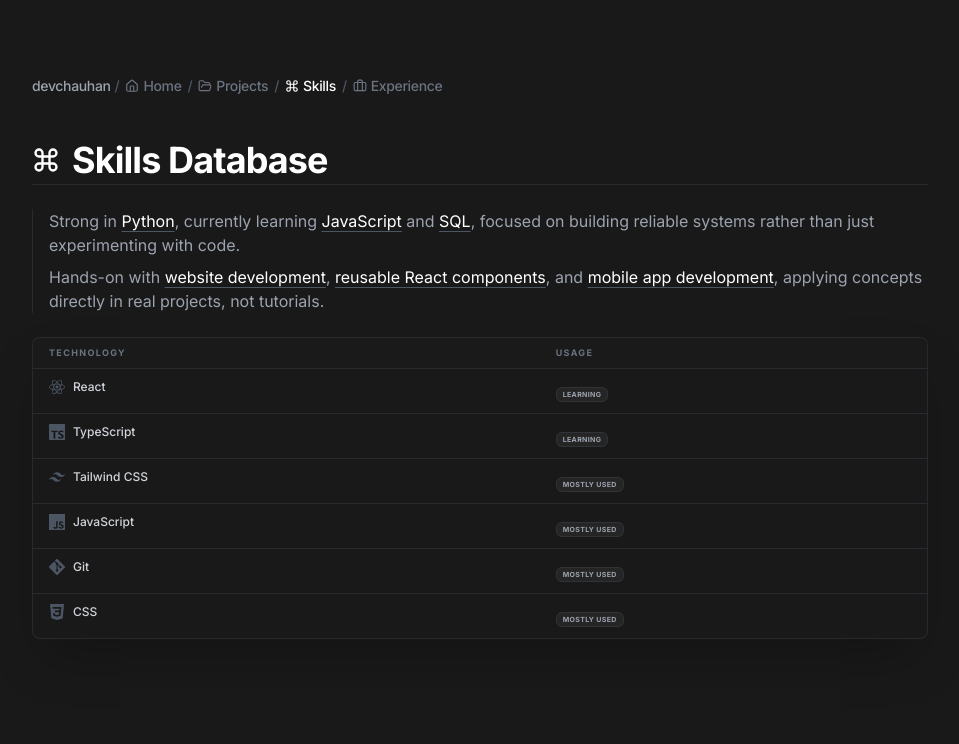
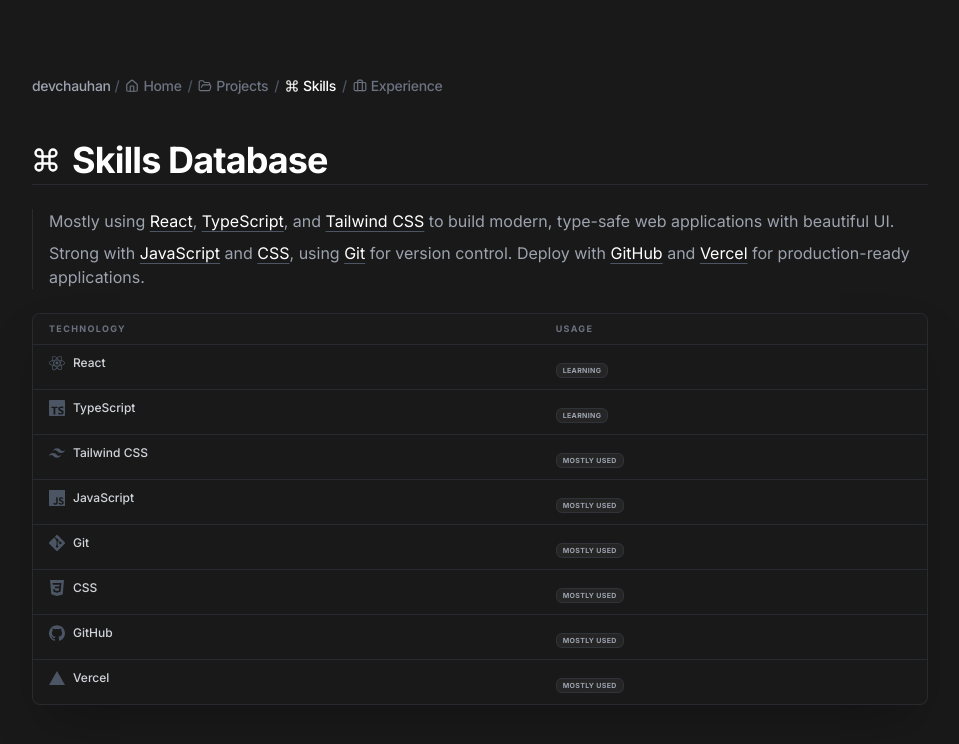
Before and after one commit to devchauhann/dev, a React (Vite) app: page /skills in a window 1280 px wide. Shown: the top 744 px of the page, without its empty margins (144-1103 px from the left). Built offline with nearby package versions, Linux system fonts and the light colour scheme.

Commit message:
added github and vecel

```diff
--- a/components/TechIcons.tsx
+++ b/components/TechIcons.tsx
@@ -6,7 +6,9 @@
   SiTailwindcss,
   SiGit,
   SiJavascript,
-  SiCss3
+  SiCss3,
+  SiGithub,
+  SiVercel
 } from "react-icons/si";
 
 export const TechIcon: React.FC<{ name: string; className?: string }> = ({ name, className = "w-4 h-4" }) => {
@@ -30,6 +32,10 @@
     case 'CSS':
     case 'CSS3':
       return <SiCss3 {...iconProps} />;
+    case 'GITHUB':
+      return <SiGithub {...iconProps} />;
+    case 'VERCEL':
+      return <SiVercel {...iconProps} />;
     default:
       return (
         <svg viewBox="0 0 24 24" fill="none" stroke="currentColor" strokeWidth="2" strokeLinecap="round" strokeLinejoin="round" className={className}>
--- a/constants.tsx
+++ b/constants.tsx
@@ -311,7 +311,9 @@
   { technology: 'Tailwind CSS', usage: 'Mostly used' },
   { technology: 'JavaScript', usage: 'Mostly used' },
   { technology: 'Git', usage: 'Mostly used' },
-  { technology: 'CSS', usage: 'Mostly used' }
+  { technology: 'CSS', usage: 'Mostly used' },
+  { technology: 'GitHub', usage: 'Mostly used' },
+  { technology: 'Vercel', usage: 'Mostly used' }
 ];
 
 export const EXPERIENCE: ExperienceItem[] = [
--- a/pages/Skills.tsx
+++ b/pages/Skills.tsx
@@ -18,10 +18,10 @@
 
       <div className="relative pl-4 mb-6 space-y-2 mt-6 border-l border-gray-600/30">
         <p className="text-gray-400 text-sm md:text-base leading-relaxed">
-          Strong in <span className="text-white underline decoration-gray-600 underline-offset-4 cursor-default">Python</span>, currently learning <span className="text-white underline decoration-gray-600 underline-offset-4 cursor-default">JavaScript</span> and <span className="text-white underline decoration-gray-600 underline-offset-4 cursor-default">SQL</span>, focused on building reliable systems rather than just experimenting with code.
+          Mostly using <span className="text-white underline decoration-gray-600 underline-offset-4 cursor-default">React</span>, <span className="text-white underline decoration-gray-600 underline-offset-4 cursor-default">TypeScript</span>, and <span className="text-white underline decoration-gray-600 underline-offset-4 cursor-default">Tailwind CSS</span> to build modern, type-safe web applications with beautiful UI.
         </p>
         <p className="text-gray-400 text-sm md:text-base leading-relaxed">
-          Hands-on with <span className="text-white underline decoration-gray-600 underline-offset-4 cursor-default">website development</span>, <span className="text-white underline decoration-gray-600 underline-offset-4 cursor-default">reusable React components</span>, and <span className="text-white underline decoration-gray-600 underline-offset-4 cursor-default">mobile app development</span>, applying concepts directly in real projects, not tutorials.
+          Strong with <span className="text-white underline decoration-gray-600 underline-offset-4 cursor-default">JavaScript</span> and <span className="text-white underline decoration-gray-600 underline-offset-4 cursor-default">CSS</span>, using <span className="text-white underline decoration-gray-600 underline-offset-4 cursor-default">Git</span> for version control. Deploy with <span className="text-white underline decoration-gray-600 underline-offset-4 cursor-default">GitHub</span> and <span className="text-white underline decoration-gray-600 underline-offset-4 cursor-default">Vercel</span> for production-ready applications.
         </p>
       </div>
 
```
